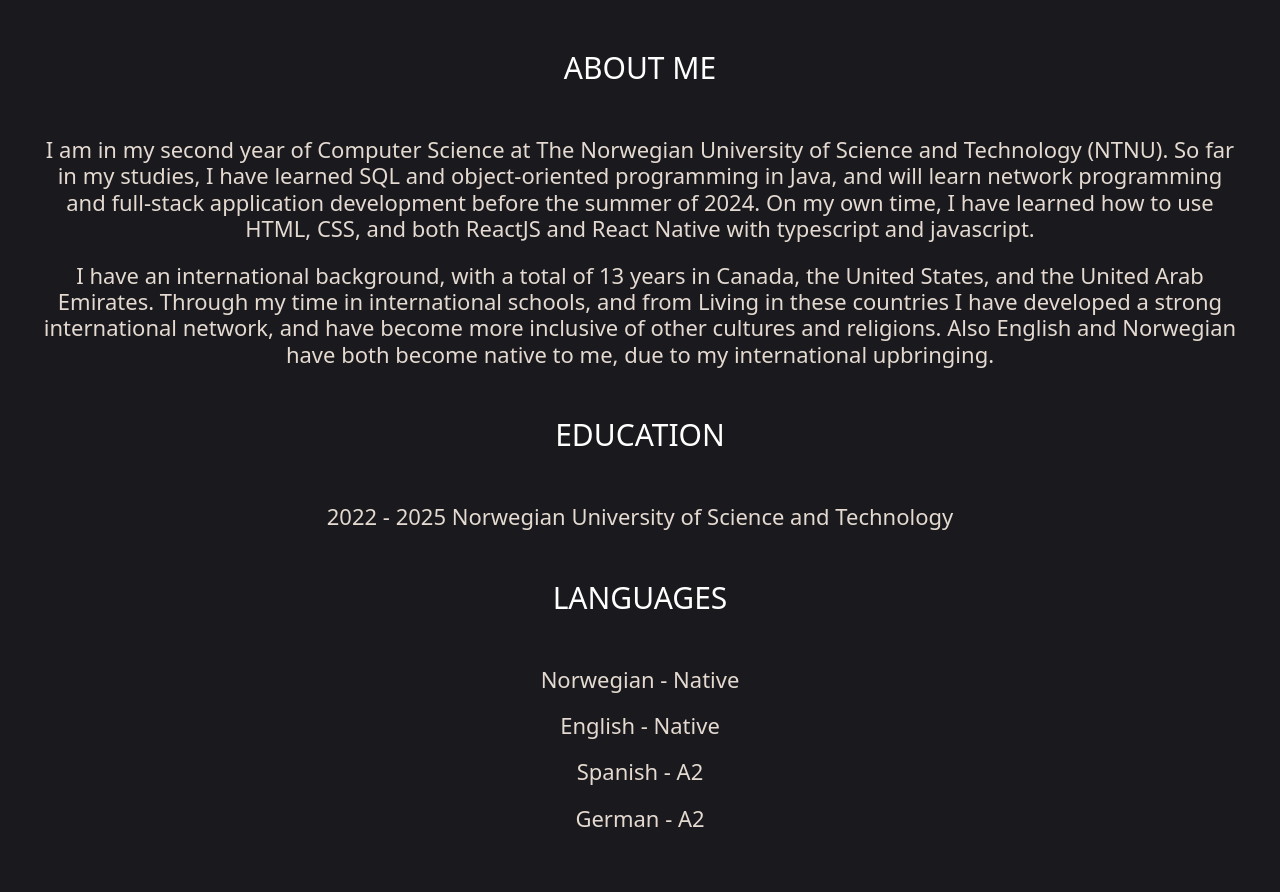
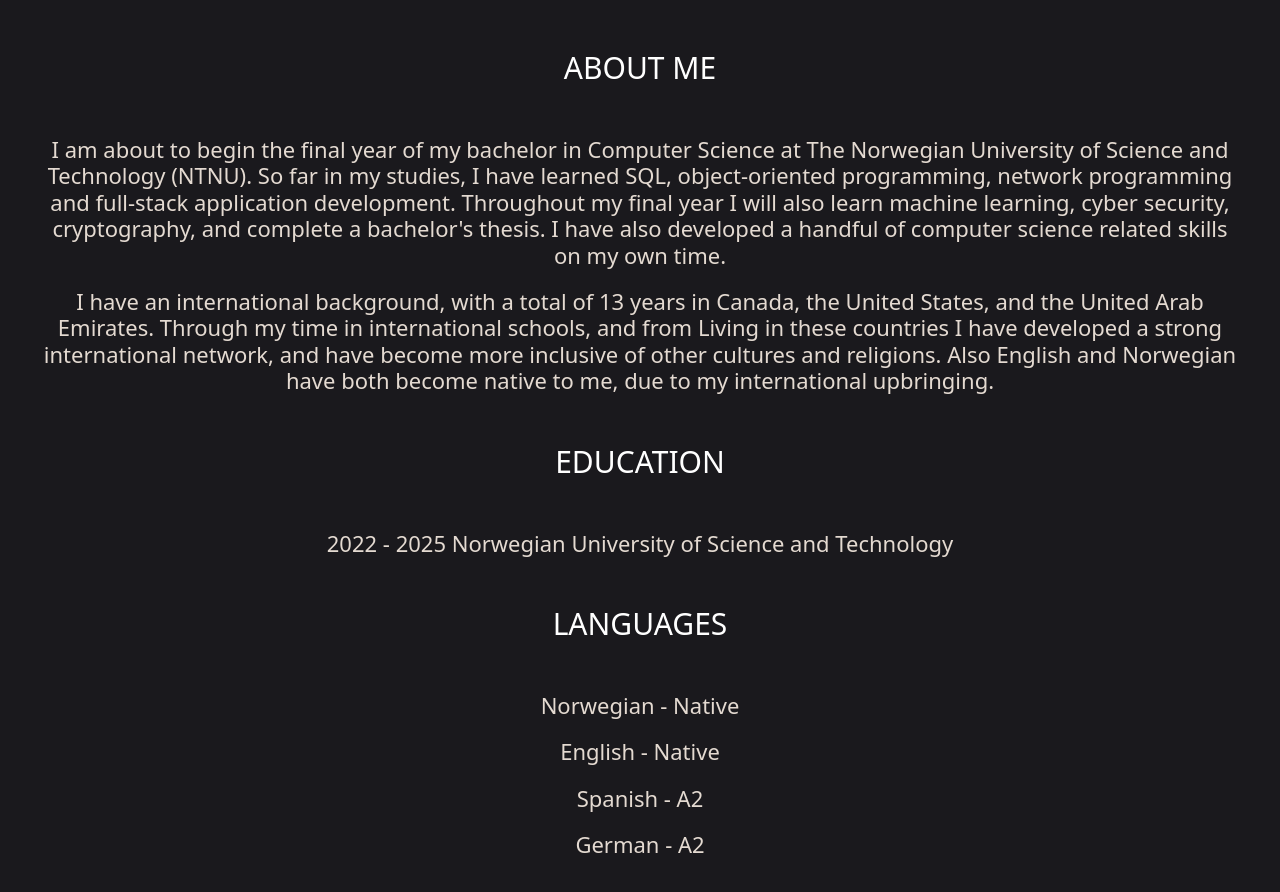
Before and after one commit to MagnusG03/magnusgrini.com, a React (Vite) app: page /about in a window 1280 px wide. Shown: the part 800-1692 px from the top of the page. Built offline with nearby package versions, Linux system fonts and the light colour scheme.

Commit message:
Update about section

```diff
--- a/src/About.tsx
+++ b/src/About.tsx
@@ -13,13 +13,14 @@ function About() {
         <h3 className="tertiaryTitle">ABOUT ME</h3>
         <div className="AboutSection">
           <h3 className="aboutText">
-            I am in my second year of Computer Science at The Norwegian
-            University of Science and Technology (NTNU). So far in my studies, I
-            have learned SQL and object-oriented programming in Java, and will
-            learn network programming and full-stack application development
-            before the summer of 2024. On my own time, I have learned how to use
-            HTML, CSS, and both ReactJS and React Native with typescript and
-            javascript.
+          I am about to begin the final year of my bachelor
+          in Computer Science at The Norwegian University of Science
+          and Technology (NTNU). So far in my studies, I have learned SQL,
+          object-oriented programming, network programming and full-stack
+          application development. Throughout my final year I will also learn
+          machine learning, cyber security, cryptography, and complete a bachelor's
+          thesis. I have also developed a handful of computer science related skills
+          on my own time.
           </h3>
           <h3 className="aboutText">
             I have an international background, with a total of 13 years in
```
